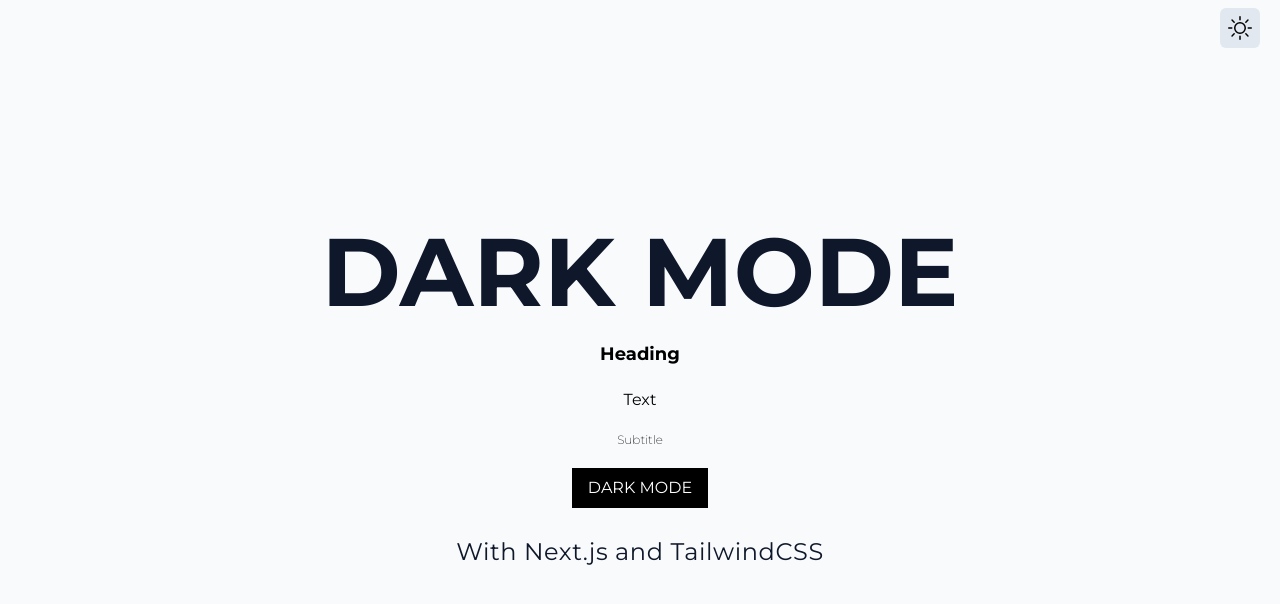
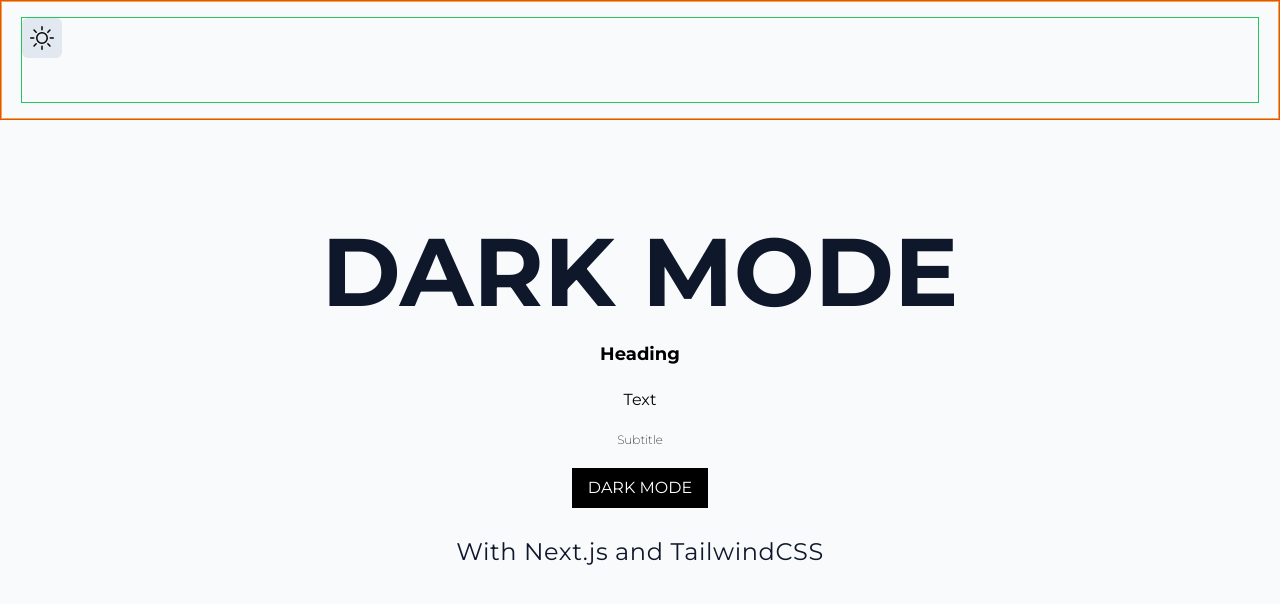
Before and after one commit to Anh-Duy-Tran/Lavish-Ecommerce, a Next.js app in the folder client/: page / in a window 1280 px wide. Shown: the top 604 px of the page. Built offline with nearby package versions, Linux system fonts and the light colour scheme.

Commit message:
feat(client): progress to navbar

```diff
--- a/client/src/app/globals.css
+++ b/client/src/app/globals.css
@@ -18,3 +18,9 @@
            text-xxs laptopHD:text-xs;
   }
 }
+
+@layer components {
+  .page-wrapper {
+    @apply flex flex-col items-center justify-center h-full
+  }
+}
--- a/client/src/app/layout.tsx
+++ b/client/src/app/layout.tsx
@@ -2,8 +2,8 @@
 
 import { Montserrat } from "next/font/google";
 import { ThemeProvider } from "./theme-prodiver";
-import { ThemeSwitcher } from "@/components/ThemeSwitcher";
 import "./globals.css";
+import { Navbar } from "@/components/Navbar";
 
 export const font = Montserrat({
   weight: ["200", "400", "700"],
@@ -24,8 +24,10 @@
     <html lang="en">
       <body className="bg-slate-50 dark:bg-[#0d1117] duration-config">
         <ThemeProvider attribute="class" defaultTheme="system" enableSystem>
-          <ThemeSwitcher />
-          <main className={font.className}>{children}</main>
+          <main className={font.className}>
+            <Navbar />
+            {children}
+          </main>
         </ThemeProvider>
       </body>
     </html>
--- /dev/null
+++ b/client/src/components/Navbar/Navbar.tsx
@@ -0,0 +1,16 @@
+import React from "react";
+import "./navbar.css";
+import { ThemeSwitcher } from "../ThemeSwitcher";
+
+export function Navbar() {
+  return (
+    <div className="navbar-component">
+      <div className="navbar-logo-wrapper"></div>
+      <div className="navbar-content-wrapper">
+        <div className="w-full h-full border border-green-500">
+          <ThemeSwitcher />
+        </div>
+      </div>
+    </div>
+  );
+}
--- /dev/null
+++ b/client/src/components/Navbar/index.ts
@@ -0,0 +1 @@
+export { Navbar } from "./Navbar";
--- /dev/null
+++ b/client/src/components/Navbar/navbar.css
@@ -0,0 +1,28 @@
+@tailwind components;
+
+@layer components {
+  .navbar-component {
+    @apply fixed top-0 left-0 w-full h-[44px] z-10
+           /* temp */
+           border border-red-500
+           /*  */
+           tablet:h-[96px]
+           laptopHD:h-[120px]
+           desktop:h-[142px]
+           desktopHD:h-[160px]
+           wide:h-[192px];
+  }
+
+  .navbar-content-wrapper {
+    @apply flex relative justify-between items-start w-full h-full py-3 px-4
+           tablet:py-4 tablet:px-5;
+  }
+
+  .navbar-logo-wrapper {
+    @apply absolute h-full w-full left-0 py-4 invisible
+           tablet:visible
+           /* temp */
+           border border-yellow-500
+           /*  */;
+  }
+}
--- a/client/src/components/ThemeSwitcher/ThemeSwitcher.tsx
+++ b/client/src/components/ThemeSwitcher/ThemeSwitcher.tsx
@@ -18,7 +18,7 @@
 
   return (
     <button
-      className={`w-fit absolute right-5 top-2 p-2 rounded-md hover:scale-110 active:scale-100 duration-200 bg-slate-200 dark:bg-[#212933]`}
+      className={`w-fit p-2 rounded-md hover:scale-110 active:scale-100 duration-200 bg-slate-200 dark:bg-[#212933]`}
       onClick={() => setTheme(theme === "dark" ? "light" : "dark")}
     >
       {theme === "light" ? (
```
Also changed, not shown: client/public/lavish.svg (added).
